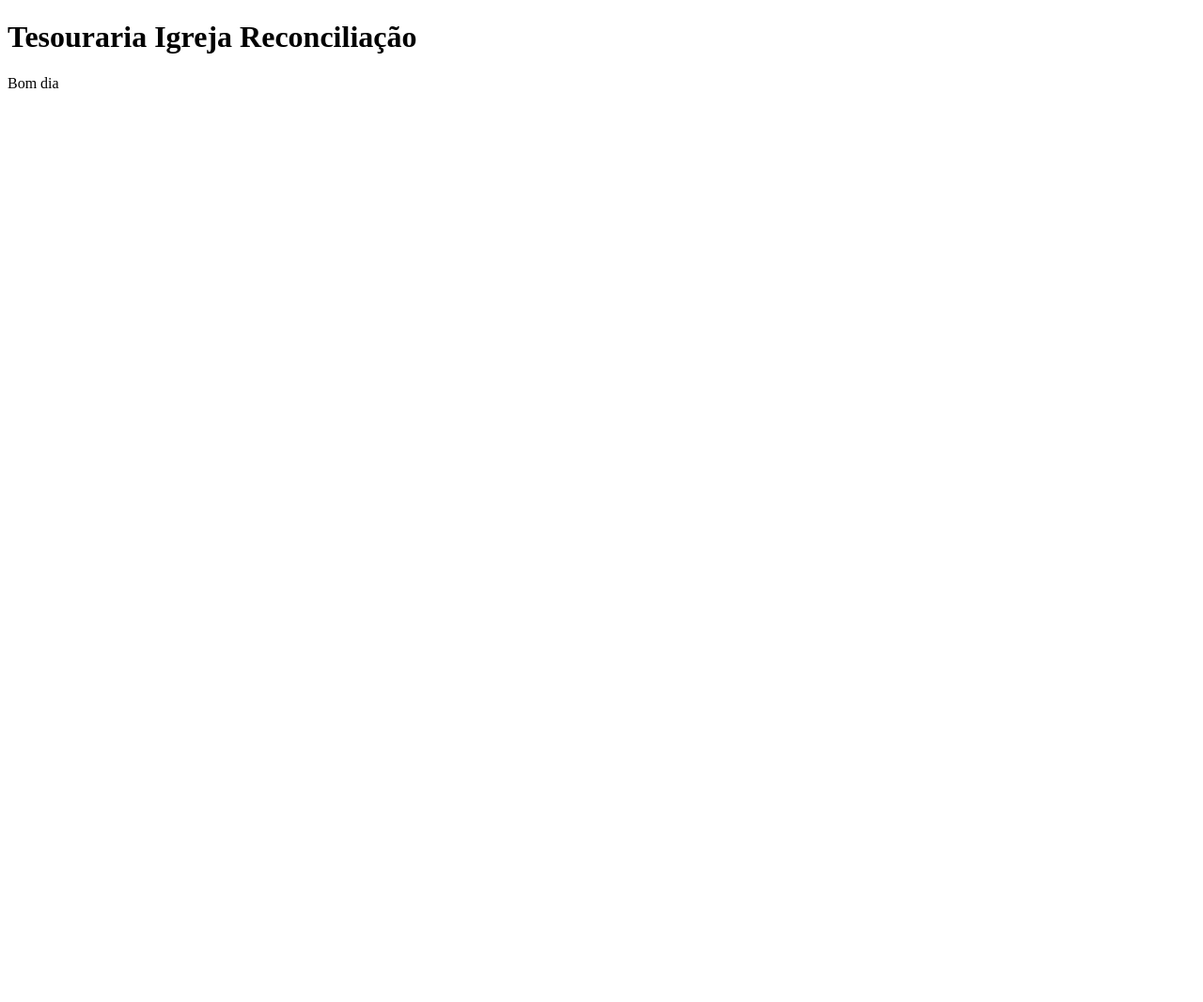
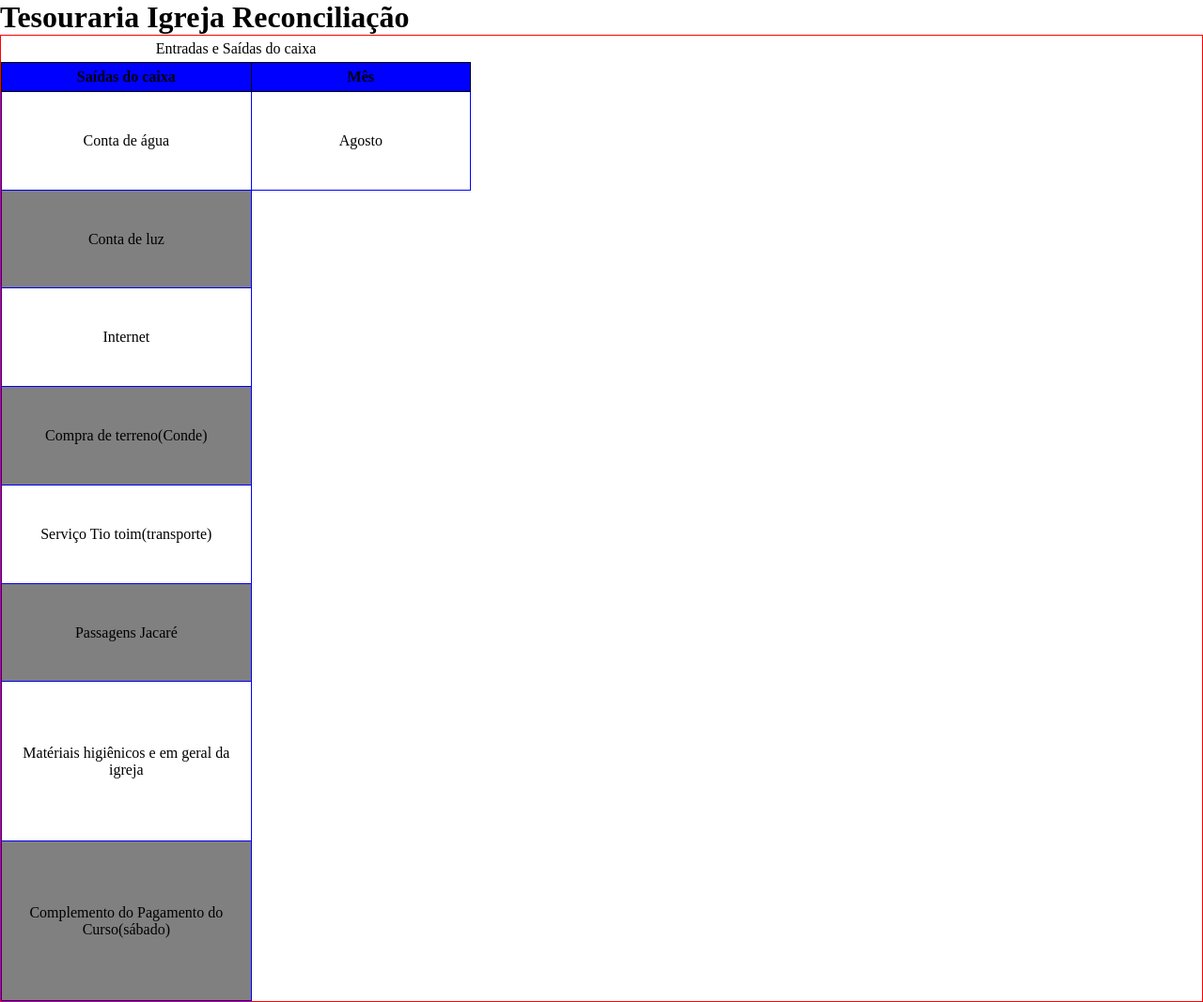
Before and after one commit to Edyylson/meuprojeto, a plain HTML site: page Tesouraria da igreja/tesouraria.html in a window 1280 px wide. Shown: the whole page at 94% size. Before the commit the page ends 800 px from the top, so only its background shows below. Drawn offline with Linux system fonts and the light colour scheme.

Commit message:
atualizar

```diff
--- a/Tesouraria da igreja/style.css
+++ b/Tesouraria da igreja/style.css
@@ -1,5 +1,58 @@
-@charset * {
+@charset "UTF-8";
+
+
+* {
+
   margin: 0px;
   padding: 0px;
+}
+
+
+table {
+  width: 500px;
+  height: 1000px;
+  border-collapse: collapse;
+}
+
+
+
+
+
+td {
+  border: 1px solid blue;
+  padding: 5px;
+  text-align: center;
+  vertical-align: middle;
 
 }
+
+
+
+th {
+
+  border: 1px solid black;
+  width: 100px;
+  height: 30px;
+  background-color: blue
+}
+
+
+div {
+  border: 1px solid red;
+}
+
+caption {
+  padding: 5px;
+
+
+}
+
+tbody>tr:nth-child(2n) {
+  background-color: gray;
+
+}
+
+thead>tr>th {
+  position: sticky;
+  top: -1px
+}
--- a/Tesouraria da igreja/tesouraria.html
+++ b/Tesouraria da igreja/tesouraria.html
@@ -8,18 +8,72 @@
   <link rel="stylesheet" href="style.css">
 </head>
 
+
 <body>
   <h1>Tesouraria Igreja Reconciliação</h1>
 
-  <table>
-    <tr>Bom dia</tr>
+
+
+  <div>
+    <table>
+
+
+      <caption>Entradas e Saídas do caixa</caption>
+
+
+      <thead>
+        <tr>
+
+          <th>Saídas do caixa</th>
+          <th>Mês</th>
+
+        </tr>
+
+      </thead>
+
+      <tbody>
+        <tr>
+          <td>Conta de água</td>
+          <td colspan="2">Agosto</td>
+        </tr>
+
+        <tr>
+          <td>Conta de luz</td>
+        </tr>
+
+        <tr>
+          <td>Internet</td>
+        </tr>
+
+        <tr>
+          <td>Compra de terreno(Conde)</td>
+        </tr>
+
+        <tr>
+          <td>Serviço Tio toim(transporte)</td>
+        </tr>
+
+
+        <tr>
+          <td>Passagens Jacaré</td>
+        </tr>
+
+
+        <tr>
+          <td>Matériais higiênicos e em geral da igreja</td>
+        </tr>
+
+
+        <tr>
+          <td>Complemento do Pagamento do Curso(sábado)</td>
+        </tr>
+
+      </tbody>
 
 
 
-
-  </table>
-
-
+    </table>
+  </div>
 
 
 </body>
```
